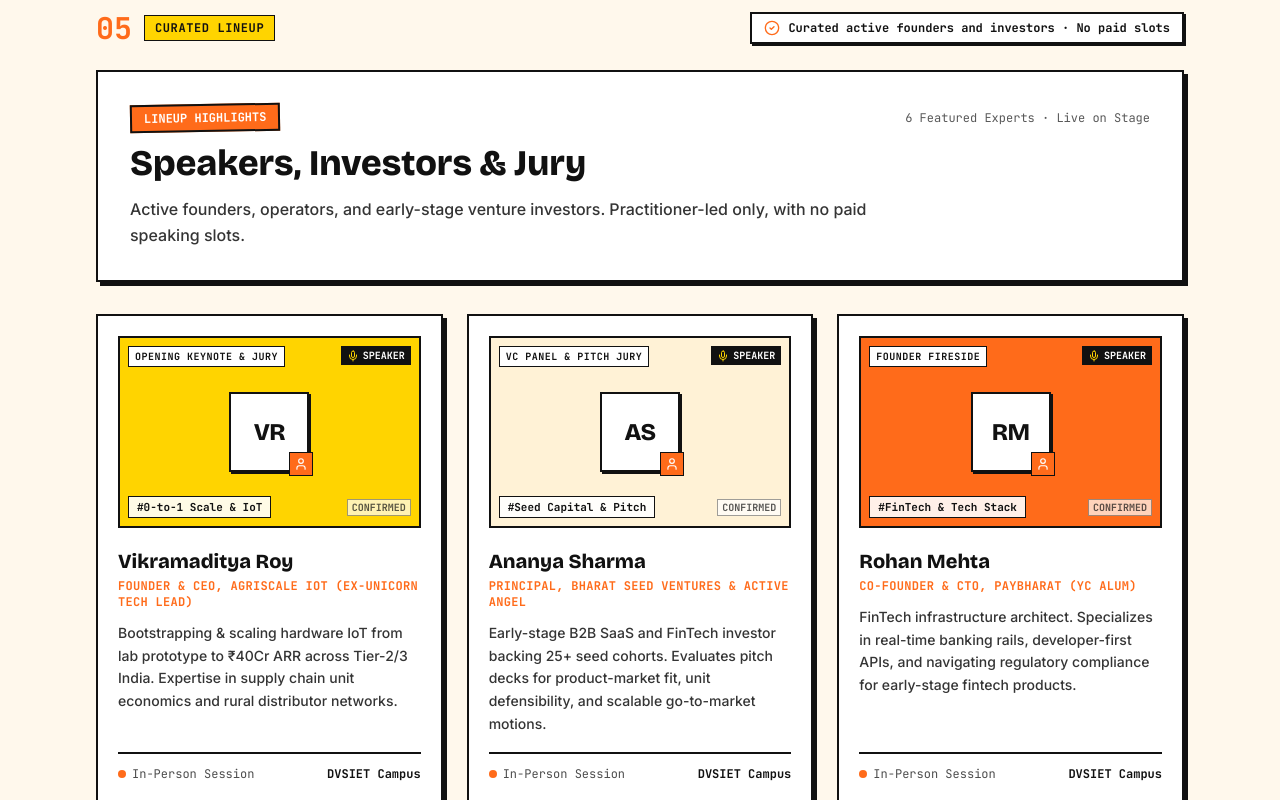
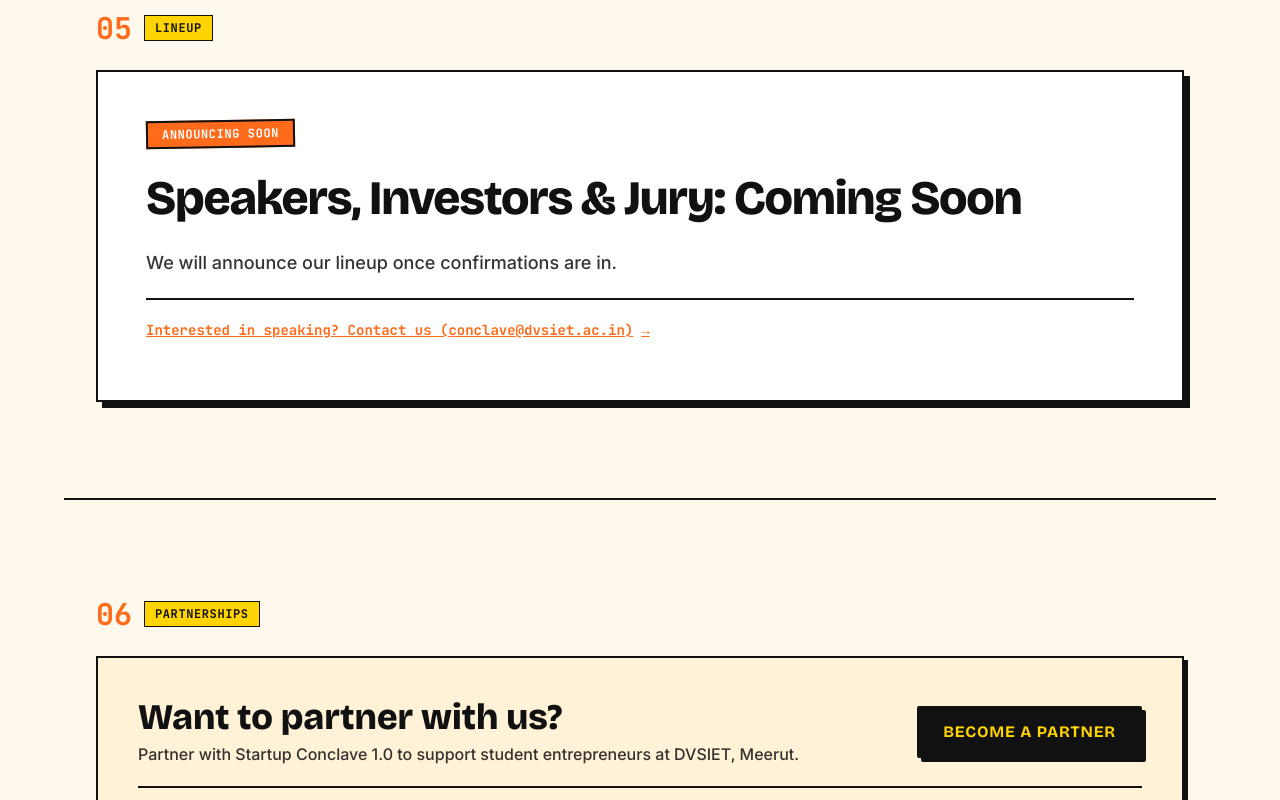
Before and after one commit to aaravgorewal/Startup-Conclave-DVSGI, a React (Vite) app: page / in a window 1280 px wide. Shown: the part 4040-4840 px from the top of the page. Built offline with nearby package versions, Linux system fonts and the light colour scheme.

Commit message:
refactor(config): remove static speaker and investor data
Clean up the configuration and UI components by removing the hardcoded speaker/investor list to prepare for upcoming data structure updates.

```diff
--- a/src/components/single-page/SinglePage.tsx
+++ b/src/components/single-page/SinglePage.tsx
@@ -17,8 +17,6 @@
   Handshake,
   Check,
   Lock,
-  Mic,
-  User,
 } from 'lucide-react';
 import { CONFIG } from '../../config.ts';
 import {
@@ -1052,111 +1050,40 @@
       <section id="speakers" className="px-4 sm:px-8 py-16 sm:py-24 max-w-6xl mx-auto text-left border-b-2 border-[#111111]">
 
         {/* Section Header */}
-        <div className="flex flex-col sm:flex-row sm:items-center justify-between gap-4 mb-6">
-          <div className="flex items-center gap-3">
-            <span className="font-mono font-black text-2xl sm:text-3xl text-[#FF6B1A]">
-              {CONFIG.speakersInvestors.sectionNum}
-            </span>
-            <span className="font-mono text-xs font-bold uppercase tracking-wider text-[#111111] bg-[#FFD400] px-2.5 py-1 border border-[#111111]">
-              Curated Lineup
-            </span>
-          </div>
-
-          <div className="flex items-center gap-2 font-mono text-xs font-bold text-[#111111] bg-white border-2 border-[#111111] px-3 py-1.5 shadow-[2px_2px_0px_#111111]">
-            <CheckCircle2 className="w-4 h-4 text-[#FF6B1A] shrink-0" />
-            <span>{CONFIG.speakersInvestors.promise}</span>
-          </div>
-        </div>
-
-        {/* Section Intro Box */}
-        <div className="p-6 sm:p-8 bg-white brutal-border brutal-shadow mb-8 space-y-3">
-          <div className="flex flex-wrap items-center justify-between gap-2">
-            <span className="bg-[#FF6B1A] text-white font-mono text-xs font-black px-3 py-1 border-2 border-[#111111] -rotate-1">
+        <div className="flex items-center gap-3 mb-6">
+          <span className="font-mono font-black text-2xl sm:text-3xl text-[#FF6B1A]">
+            {CONFIG.speakersInvestors.sectionNum}
+          </span>
+          <span className="font-mono text-xs font-bold uppercase tracking-wider text-[#111111] bg-[#FFD400] px-2.5 py-1 border border-[#111111]">
+            Lineup
+          </span>
+        </div>
+
+        {/* Bold Coming Soon Block */}
+        <div className="p-7 sm:p-12 bg-white brutal-border brutal-shadow-lg space-y-5 text-left">
+          <div className="inline-block">
+            <span className="bg-[#FF6B1A] text-white font-mono text-xs font-black px-3.5 py-1 border-2 border-[#111111] -rotate-1 uppercase tracking-wider inline-block">
               {CONFIG.speakersInvestors.badge}
             </span>
-            <span className="font-mono text-xs text-[#111111]/70">
-              6 Featured Experts · Live on Stage
-            </span>
-          </div>
-
-          <h2 className="font-display font-black text-2xl sm:text-4xl text-[#111111]">
+          </div>
+
+          <h2 className="font-display font-black text-3xl sm:text-5xl text-[#111111] leading-tight tracking-tight">
             {CONFIG.speakersInvestors.headline}
           </h2>
 
-          <p className="text-base font-sans text-[#111111]/85 max-w-3xl font-medium leading-relaxed">
+          <p className="text-base sm:text-lg font-sans text-[#111111]/85 max-w-2xl font-medium leading-relaxed">
             {CONFIG.speakersInvestors.description}
           </p>
-        </div>
-
-        {/* Speakers Cards Grid */}
-        <div className="grid grid-cols-1 md:grid-cols-2 lg:grid-cols-3 gap-6">
-          {CONFIG.speakersInvestors.featuredSpeakers.map((speaker) => (
-            <div
-              key={speaker.id}
-              className="bg-white brutal-border brutal-shadow hover:-translate-x-0.5 hover:-translate-y-0.5 hover:shadow-[6px_6px_0px_#111111] transition-all p-5 flex flex-col justify-between space-y-4 group"
+
+          <div className="pt-2 border-t-2 border-[#111111]">
+            <a
+              href={`mailto:${CONFIG.contact.email}?subject=Speaking%20Inquiry%20-%20Startup%20Conclave%201.0`}
+              className="inline-flex items-center gap-2 font-mono text-xs sm:text-sm font-bold text-[#FF6B1A] hover:text-[#111111] underline hover:no-underline cursor-pointer min-h-[44px]"
             >
-              {/* Photo Placeholder Frame */}
-              <div
-                className="w-full h-44 sm:h-48 border-2 border-[#111111] relative overflow-hidden flex flex-col items-center justify-center p-4 transition-colors"
-                style={{ backgroundColor: speaker.bgColor }}
-              >
-                {/* Corner Technical Stamp */}
-                <div className="absolute top-2 left-2 bg-white border border-[#111111] px-1.5 py-0.5 font-mono text-[10px] font-bold uppercase tracking-wider text-[#111111]">
-                  {speaker.stage}
-                </div>
-
-                <div className="absolute top-2 right-2 flex items-center gap-1 font-mono text-[10px] bg-[#111111] text-white px-1.5 py-0.5 font-bold uppercase">
-                  <Mic className="w-3 h-3 text-[#FFD400]" />
-                  <span>Speaker</span>
-                </div>
-
-                {/* Vector Avatar Silhouette / Photo Placeholder */}
-                <div className="w-20 h-20 bg-white border-2 border-[#111111] shadow-[2px_2px_0px_#111111] flex items-center justify-center relative group-hover:scale-105 transition-transform">
-                  <span className="font-display font-black text-2xl text-[#111111] tracking-tight">
-                    {speaker.initials}
-                  </span>
-                  <div className="absolute -bottom-1.5 -right-1.5 w-6 h-6 bg-[#FF6B1A] border border-[#111111] flex items-center justify-center">
-                    <User className="w-3.5 h-3.5 text-white" />
-                  </div>
-                </div>
-
-                {/* Bottom Tag Ribbon */}
-                <div className="absolute bottom-2 left-2 right-2 flex items-center justify-between text-[11px] font-mono font-bold">
-                  <span className="bg-white/90 border border-[#111111] px-2 py-0.5 text-[#111111]">
-                    #{speaker.tag}
-                  </span>
-                  <span className="text-[10px] text-[#111111]/70 bg-white/70 px-1 border border-[#111111]/40">
-                    CONFIRMED
-                  </span>
-                </div>
-              </div>
-
-              {/* Speaker Info & Expertise Description */}
-              <div className="space-y-2 pt-1 flex-1">
-                <div>
-                  <h3 className="font-display font-black text-xl text-[#111111] group-hover:text-[#FF6B1A] transition-colors leading-snug">
-                    {speaker.name}
-                  </h3>
-                  <p className="font-mono text-xs font-bold text-[#FF6B1A] mt-0.5 uppercase tracking-wide">
-                    {speaker.title}
-                  </p>
-                </div>
-
-                <p className="text-sm font-sans text-[#111111]/85 font-medium leading-relaxed pt-1">
-                  {speaker.expertise}
-                </p>
-              </div>
-
-              {/* Card Footer */}
-              <div className="pt-3 border-t-2 border-[#111111] flex items-center justify-between font-mono text-xs text-[#111111]/75">
-                <span className="flex items-center gap-1.5">
-                  <span className="w-2 h-2 bg-[#FF6B1A] rounded-full inline-block" />
-                  <span>In-Person Session</span>
-                </span>
-                <span className="font-bold text-[#111111]">DVSIET Campus</span>
-              </div>
-            </div>
-          ))}
+              <span>Interested in speaking? Contact us ({CONFIG.contact.email})</span>
+              <span aria-hidden="true">→</span>
+            </a>
+          </div>
         </div>
       </section>
 
--- a/src/config.ts
+++ b/src/config.ts
@@ -121,73 +121,9 @@
 
   speakersInvestors: {
     sectionNum: "05",
-    headline: "Speakers, Investors & Jury",
-    badge: "LINEUP HIGHLIGHTS",
-    description:
-      "Active founders, operators, and early-stage venture investors. Practitioner-led only, with no paid speaking slots.",
-    promise: "Curated active founders and investors · No paid slots",
-    featuredSpeakers: [
-      {
-        id: "speaker-1",
-        name: "Vikramaditya Roy",
-        title: "Founder & CEO, AgriScale IoT (Ex-Unicorn Tech Lead)",
-        expertise: "Bootstrapping & scaling hardware IoT from lab prototype to ₹40Cr ARR across Tier-2/3 India. Expertise in supply chain unit economics and rural distributor networks.",
-        initials: "VR",
-        bgColor: "#FFD400",
-        tag: "0-to-1 Scale & IoT",
-        stage: "Opening Keynote & Jury",
-      },
-      {
-        id: "speaker-2",
-        name: "Ananya Sharma",
-        title: "Principal, Bharat Seed Ventures & Active Angel",
-        expertise: "Early-stage B2B SaaS and FinTech investor backing 25+ seed cohorts. Evaluates pitch decks for product-market fit, unit defensibility, and scalable go-to-market motions.",
-        initials: "AS",
-        bgColor: "#FFF2D6",
-        tag: "Seed Capital & Pitch",
-        stage: "VC Panel & Pitch Jury",
-      },
-      {
-        id: "speaker-3",
-        name: "Rohan Mehta",
-        title: "Co-Founder & CTO, PayBharat (YC Alum)",
-        expertise: "FinTech infrastructure architect. Specializes in real-time banking rails, developer-first APIs, and navigating regulatory compliance for early-stage fintech products.",
-        initials: "RM",
-        bgColor: "#FF6B1A",
-        tag: "FinTech & Tech Stack",
-        stage: "Founder Fireside",
-      },
-      {
-        id: "speaker-4",
-        name: "Pooja Singhania",
-        title: "VP of Product, HyperGrowth AI (Angel Investor)",
-        expertise: "Product strategy and customer acquisition playbooks. Mentors student teams on user interviews, rapid MVP scoping, and turning pilot users into paying enterprise contracts.",
-        initials: "PS",
-        bgColor: "#FFF8EC",
-        tag: "Product & GTM",
-        stage: "MVP Workshop",
-      },
-      {
-        id: "speaker-5",
-        name: "Tanmay Sen",
-        title: "Founding Partner, Delhi-NCR Angel Network",
-        expertise: "First-check angel investor across 40+ campus and Bharat startups. Guides student founders on cap tables, valuation expectations, and pitch deck clarity.",
-        initials: "TS",
-        bgColor: "#FFD400",
-        tag: "Angel Investment",
-        stage: "Investor Keynote & Jury",
-      },
-      {
-        id: "speaker-6",
-        name: "Neha Gupta",
-        title: "Founder, ClinixAI & Forbes 30 Under 30",
-        expertise: "Deep-tech AI founder leading healthcare diagnostics. Advises founders on proprietary datasets, IP protection, and pitching high-barrier technical products to venture funds.",
-        initials: "NG",
-        bgColor: "#FFF2D6",
-        tag: "AI & DeepTech",
-        stage: "Fireside & Jury",
-      },
-    ],
+    headline: "Speakers, Investors & Jury: Coming Soon",
+    badge: "ANNOUNCING SOON",
+    description: "We will announce our lineup once confirmations are in.",
   },
 
   partners: {
```
